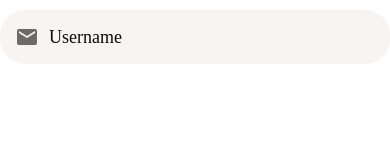
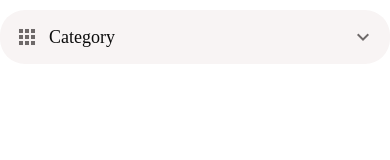
Before and after one commit to obendesmond/DoneWithIt, a React Native app: screen / in a window 390 px wide. Shown: the top 160 px of the page. Built offline with nearby package versions, Linux system fonts and the light colour scheme.

Commit message:
finish app picker and app picker item, edit App Text and App Text input

```diff
--- a/App.js
+++ b/App.js
@@ -1,13 +1,39 @@
 import { useState } from "react";
-import { TextInput, Text } from "react-native";
+import { TextInput, Text, Switch } from "react-native";
 import Screen from "./app/components/Screen";
 import AppTextInput from "./app/components/AppTextInput";
+import AppPicker from "./app/components/AppPicker";
+
+const categories = [
+  {
+    label: "Furniture",
+    value: 1,
+  },
+  {
+    label: "Clothing",
+    value: 2,
+  },
+  {
+    label: "Cameras",
+    value: 3,
+  },
+  {
+    label: "Device",
+    value: 4,
+  },
+];
 
 export default function App() {
-  const [firstName, setFirstName] = useState("");
+  const [category, setCategory] = useState("");
   return (
     <Screen>
-      <AppTextInput icon="email" placeholder="Username" />
+      <AppPicker
+        selectedItem={category}
+        onSelect={item => setCategory(item)}
+        items={categories}
+        icon="apps"
+        placeholder="Category"
+      />
     </Screen>
   );
 }
--- /dev/null
+++ b/app/components/AppPicker.js
@@ -0,0 +1,81 @@
+import {
+  View,
+  FlatList,
+  StyleSheet,
+  TouchableWithoutFeedback,
+  Modal,
+  Button,
+} from "react-native";
+import React from "react";
+import { MaterialCommunityIcons } from "@expo/vector-icons";
+
+import defaultStyles from "../config/styles";
+import AppText from "./AppText";
+import Screen from "./Screen";
+import PickerItem from "./PickerItem";
+
+export default function AppPicker({
+  selectedItem,
+  onSelect,
+  icon,
+  items,
+  placeholder,
+}) {
+  const [isOpen, setIsOpen] = React.useState(false);
+  return (
+    <>
+      <TouchableWithoutFeedback onPress={() => setIsOpen(true)}>
+        <View style={styles.container}>
+          {icon && (
+            <MaterialCommunityIcons size={24} style={styles.icon} name={icon} />
+          )}
+          <AppText style={styles.appText}>
+            {selectedItem || placeholder}
+          </AppText>
+          <MaterialCommunityIcons
+            size={24}
+            color={defaultStyles.colors.medium}
+            name="chevron-down"
+          />
+        </View>
+      </TouchableWithoutFeedback>
+      <Modal visible={isOpen} animationType="slide">
+        <Screen>
+          <Button title="Close" onPress={() => setIsOpen(false)} />
+          <FlatList
+            keyExtractor={item => item.value.toString()}
+            data={items}
+            renderItem={({ item }) => (
+              <PickerItem
+                label={item.label}
+                onPress={() => {
+                  setIsOpen(false);
+                  onSelect(item.label);
+                }}
+              />
+            )}
+          />
+        </Screen>
+      </Modal>
+    </>
+  );
+}
+
+const styles = StyleSheet.create({
+  container: {
+    backgroundColor: defaultStyles.colors.light,
+    borderRadius: 25,
+    flexDirection: "row",
+    alignItems: "center",
+    width: "100%",
+    padding: 15,
+    marginVertical: 10,
+  },
+  icon: {
+    marginRight: 10,
+    color: defaultStyles.colors.medium,
+  },
+  appText: {
+    flexGrow: 1,
+  },
+});
--- a/app/components/AppText.js
+++ b/app/components/AppText.js
@@ -1,13 +1,8 @@
 import React from "react";
-import { Text, Platform, StyleSheet } from "react-native";
+import { Text } from "react-native";
+
+import defaultStyles from "../config/styles";
 
 export default function AppText({ children, style }) {
-  return <Text style={[styles.text, style]}>{children}</Text>;
+  return <Text style={[defaultStyles.text, style]}>{children}</Text>;
 }
-
-const styles = StyleSheet.create({
-  text: {
-    fontSize: 18,
-    fontFamily: Platform.OS === "android" ? "Roboto" : "Avenir",
-  },
-});
--- a/app/components/AppTextInput.js
+++ b/app/components/AppTextInput.js
@@ -1,7 +1,8 @@
 import { View, Text, TextInput, StyleSheet, Platform } from "react-native";
 import React from "react";
 import { MaterialCommunityIcons } from "@expo/vector-icons";
-import colors from "../config/colors";
+
+import defaultStyles from "../config/styles";
 
 export default function AppTextInput({ icon, ...otherProps }) {
   return (
@@ -9,14 +10,14 @@ export default function AppTextInput({ icon, ...otherProps }) {
       {icon && (
         <MaterialCommunityIcons size={24} style={styles.icon} name={icon} />
       )}
-      <TextInput style={styles.textInput} {...otherProps} />
+      <TextInput style={defaultStyles.text} {...otherProps} />
     </View>
   );
 }
 
 const styles = StyleSheet.create({
   container: {
-    backgroundColor: colors.light,
+    backgroundColor: defaultStyles.colors.light,
     borderRadius: 25,
     flexDirection: "row",
     alignItems: "center",
@@ -24,13 +25,8 @@ const styles = StyleSheet.create({
     padding: 15,
     marginVertical: 10,
   },
-  textInput: {
-    fontSize: 18,
-    color: colors.dark,
-    fontFamily: Platform.OS === "android" ? "Roboto" : "Avenir",
-  },
   icon: {
     marginRight: 10,
-    color: colors.medium,
+    color: defaultStyles.colors.medium,
   },
 });
--- /dev/null
+++ b/app/components/PickerItem.js
@@ -0,0 +1,17 @@
+import { TouchableOpacity, StyleSheet } from "react-native";
+import React from "react";
+import AppText from "./AppText";
+
+export default function PickerItem({ label, onPress }) {
+  return (
+    <TouchableOpacity onPress={onPress}>
+      <AppText style={styles.text}>{label}</AppText>
+    </TouchableOpacity>
+  );
+}
+
+const styles = StyleSheet.create({
+  text: {
+    padding: 20,
+  },
+});
--- /dev/null
+++ b/app/config/styles.js
@@ -0,0 +1,12 @@
+import { Platform } from "react-native";
+
+import colors from "../config/colors";
+
+export default {
+  colors,
+  text: {
+    fontSize: 18,
+    color: colors.dark,
+    fontFamily: Platform.OS === "android" ? "Roboto" : "Avenir",
+  },
+};
```
